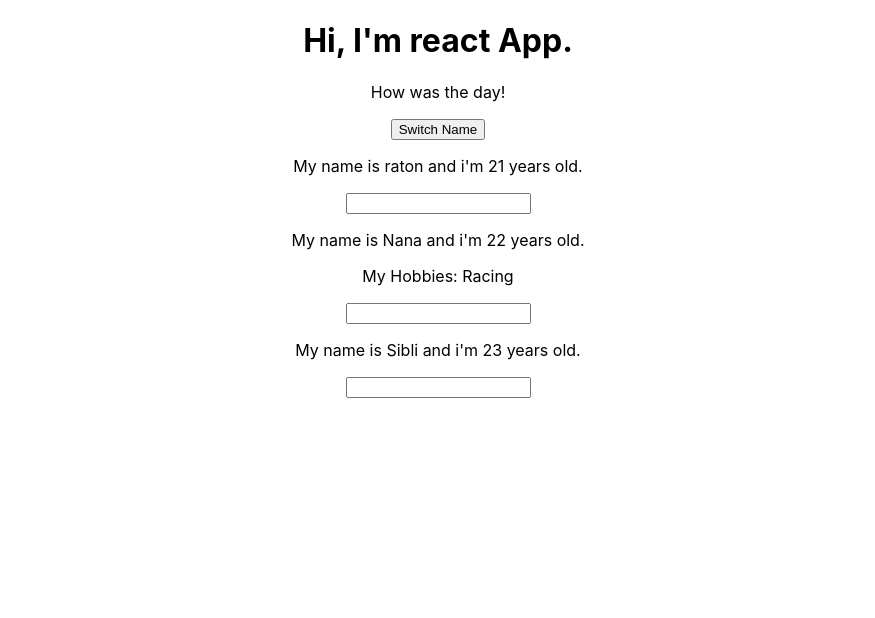
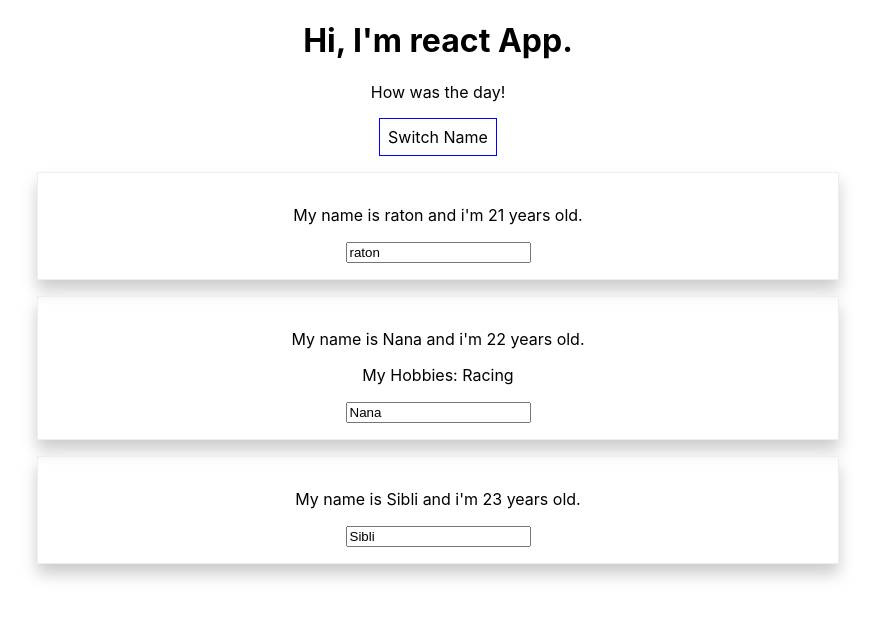
Before and after one commit to RatonBiswas/node-js-practice, a React (Create React App) app in the folder myapp/: page / in a window 1280 px wide. Shown: the top 618 px of the page, without its empty margins (202-1077 px from the left). Built offline with nearby package versions, Linux system fonts and the light colour scheme.

Commit message:
Add css inline and external

```diff
--- a/myapp/src/App.js
+++ b/myapp/src/App.js
@@ -35,6 +35,13 @@
       ],
     });
   }
+  const style = {
+    backgroundColor:'white',
+    font : 'inherit',
+    border: '1px solid blue',
+    padding: '8px',
+    cursor: 'pointer'
+  }
     return (
       <div className="App">
         {/* <UserInput changed={this.usernameChangeHandler} currentName={this.state.username}/>
@@ -44,7 +51,7 @@
         <UserOutput userName='raton anna' /> */}
         <h1>Hi, I'm react App.</h1>
         <p>How was the day!</p>
-        <button onClick={()=> switchNameHandler('lasbone')}>Switch Name</button>
+        <button style={style} onClick={()=> switchNameHandler('lasbone')}>Switch Name</button>
         <Person
           name={personsState.persons[0].name}
           age={personsState.persons[0].age}
--- /dev/null
+++ b/myapp/src/Person/Person.css
@@ -0,0 +1,8 @@
+.Person {
+    width: 60%;
+    margin: 16px auto;
+    border: 1px solid #eee;
+    box-shadow: 0 10px 15px #ccc;
+    padding: 16px;
+    text-align:center;
+}
--- a/myapp/src/Person/Person.js
+++ b/myapp/src/Person/Person.js
@@ -1,12 +1,13 @@
 import React from "react";
+import './Person.css'
 const person = (props) => {
   return (
-    <div>
+    <div className= "Person">
       <p onClick= {props.click}>
         My name is {props.name} and i'm {props.age} years old.
       </p>
       <p>{props.children}</p>
-      <input type="text" onChange={props.changed}/>
+      <input type="text" onChange={props.changed} value={props.name}/>
     </div>
   );
 };
```
